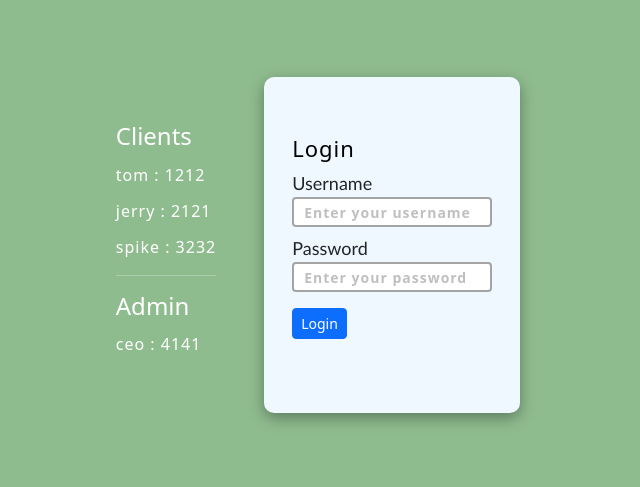
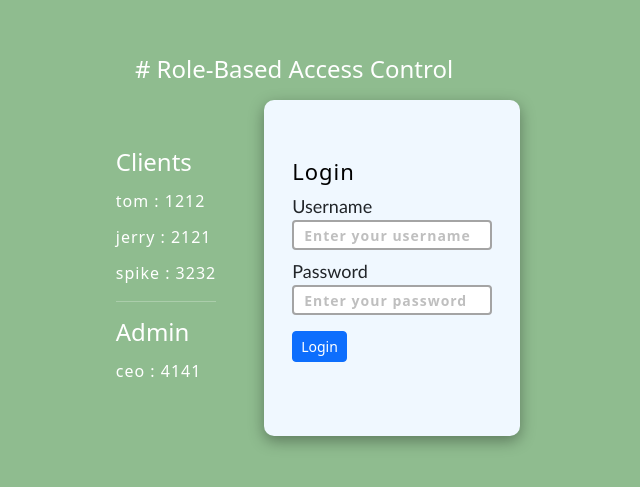
Before and after one commit to Giridev24/Role-based, a React (Vite) app in the folder client/: page / in a window 1280 px wide. Shown: the part 155-642 px from the top of the page, without its empty margins (346-986 px from the left). Built offline with nearby package versions, Linux system fonts and the light colour scheme.

Commit message:
Update Login.jsx

```diff
--- a/client/src/components/Login.jsx
+++ b/client/src/components/Login.jsx
@@ -76,9 +76,10 @@ function Login() {
 
   return (
     <div className="f">
-
-      <div className="ids p-md-5" data-aos="fade-in">
-
+       <div >
+       <div className="p-2"> <h4 className="text-white text-center"># Role-Based Access Control</h4></div>
+     <div className="d-flex">
+     <div className="ids bg- p-md-5" data-aos="fade-in">
         <h4 className="text-white">Clients</h4>
         <p className="text-white">tom : 1212</p>
         <p className="text-white">jerry : 2121</p>
@@ -87,7 +88,6 @@ function Login() {
         <p className="text-white">ceo : 4141</p>
       </div>
       <div className="login">
-
         <form onSubmit={handleSubmit}>
           <h3>Login</h3>
           <label>Username</label> <br />
@@ -115,7 +115,10 @@ function Login() {
           )}
         </form>
       </div>
+
       <Toaster />
+     </div>
+       </div>
     </div>
   );
 }
```
